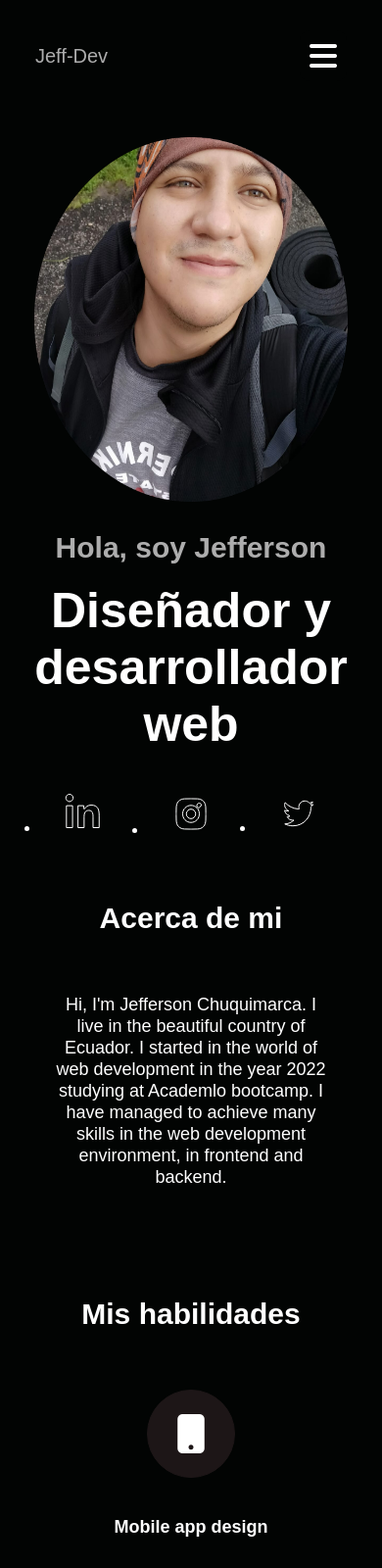
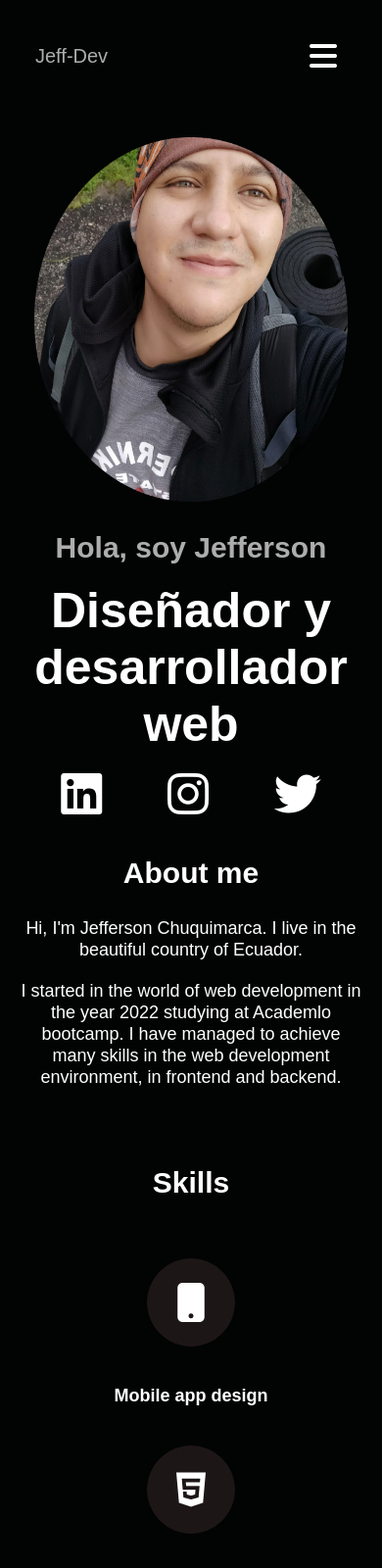
Before and after one commit to JeffChC/portafolioAcademlo, a plain HTML site: page index.html in a window 390 px wide. Shown: the top 1600 px of the page at 98% size. Drawn offline with Linux system fonts and the light colour scheme.

Commit message:
Pagina Responsive fin

```diff
--- a/assets/css/style.css
+++ b/assets/css/style.css
@@ -104,17 +104,20 @@ body{
     border-radius: 20px;
     padding: .5rem;
 }
-.ul-redes{
+.home-redes{
     display: flex;
     justify-content: space-evenly;
 
 }
 
-.ul-redes .redes{
+.home-redes .redes a{
+    color: var(--color-blanco);
+    width: 100px;
+    height: 20px;
     padding: 1.5rem;
-
 }
 
+/*  ABOUT ME*/
 .main .aboutme_section{
     margin: 0 auto;
     padding: 30px 20px 5px 20px;
@@ -140,7 +143,6 @@ body{
     font-size: 18px;
     line-height: 22px;
     margin-bottom: 20px;
-    padding: 2rem;
 }
 
 /* ---------- SKILLS ---------*/
@@ -362,17 +364,19 @@ footer>p {
             display: block;
             width: 100%;
         }
+        .portafolio_section h3{
+            text-align: left;
+            padding-left: 2rem;
+        }
         .portfolio .galeria .proyecto{
             max-width: 100%;
         }
         .portfolio .galeria .proyecto img{
             width: 100%;
         }
-        .contacto .fila{
-            display: block;
-        }
-        .contacto .fila .col{
-            width: 100%;
+        .contact_section h3{
+            text-align: left;
+            padding-left: 2rem;
         }
     }
 }
--- a/index.html
+++ b/index.html
@@ -20,7 +20,7 @@
                     <li><a href="#inicio" onclick="seleccionar()">Home</a></li>
                     <li><a href="#sobremi" onclick="seleccionar()">About me</a></li>
                     <li><a href="#skills" onclick="seleccionar()">Skills</a></li>
-                    <li><a href="#portfolio" onclick="seleccionar()">Experience</a></li>
+                    <!-- <li><a href="#experience" onclick="seleccionar()">Experience</a></li> -->
                     <li><a href="#portfolio" onclick="seleccionar()">Portfolio</a></li>
                     <li><a href="#contacto" onclick="seleccionar()">Contact</a></li>
                 </ul>
@@ -33,7 +33,7 @@
     <br>
     <main class="main">
 <!-- HOME SECCION -->
-            <section class="home_section">
+            <section class="home_section" id="inicio">
                 <div class="home-contenido">
                     <div class="home-img">
                         <img src="assets/img/descarga.png" alt="">
@@ -46,44 +46,43 @@
                         <h1>desarrollador web</h1>
                     </div>
                     <br>
-                    <div class="home-ul-redes">
-                        <ul class="ul-redes">
-                            <li class="redes">
-                               <a href="">
-                                   <img src="/assets/img/svg/linkedin.svg" alt="">
+                    <div class="home-redes">
+                        <div class="redes">
+                            <a href="#">
+                                <i class="fa-brands fa-linkedin fa-3x"></i>
                                 </a>
-                            </li>
-                            <li class="redes">
-                                <a href="">
-                                    <img src="/assets/img/svg/instagram.svg" alt="">
-                                </a>
-                            </li>
-                            <li class="redes">
-                                <a href="">
-                                    <img src="/assets/img/svg/twitter.svg" alt="">
-                                </a>
-                            </li>
-                        </ul>
+                        </div>
+                        <div class="redes">
+                            <a href="https://www.instagram.com/jeffchc94/" target="_blank">
+                                <i class="fa-brands fa-instagram fa-3x"></i>
+                            </a>
+                        </div>
+                        <div class="redes">
+                            <a href="https://twitter.com/JeffChuquimarca" target="_blank">
+                                <i class="fa-brands fa-twitter fa-3x"></i></i>
+                            </a>
+                        </div>
                     </div>
                 </div>
             </section>
 
 <!-- ABOUT ME SECCION -->
-            <section class="aboutme_section">
+            <section class="aboutme_section" id="sobremi">
                 <div class="aboutme-contenido">
-                    <h3 class="aboutme_h2">Acerca de mi</h3>
+                    <h3 class="aboutme_h2">About me</h3>
                     <br>
                     <p>
-                    Hi, I'm Jefferson Chuquimarca. I live in the beautiful country of Ecuador.
+                    Hi, I'm Jefferson Chuquimarca. I live in the beautiful country of Ecuador. </p>
+                    <p>
                     I started in the world of web development in the year 2022 studying at Academlo bootcamp. I have managed to achieve many skills in the web development environment, in frontend and backend.
                     </p>
                 </div>
             </section>
             <br>
 
-            <section class="skills_section">
+            <section class="skills_section" id="skills">
                 <div class="skills-contenido">
-                    <h3> Mis habilidades</h3>
+                    <h3> Skills</h3>
 
                     <div class="cont-skills">
 
@@ -128,19 +127,18 @@
                 </div>
             </section>
             <br>
-            <section class="experiencia_section">
+            <!-- <section class="experiencia_section">
                 <div class="experiencia-contenido">
-                    <h3>Experiencia</h3>
+                    <h3>Experience</h3>
+                    <div>
 
-                    <div class=""></div>
-                    <div></div>
-                    <div></div>
+                    </div>
                 </div>
 
             </section>
-            <br>
-            <section class="portafolio_section">
-                <h3>Portafolio</h3>
+            <br> -->
+            <section class="portafolio_section" id="portfolio">
+                <h3>Portfolio</h3>
                     <div class="galeria">
                     <div class="proyecto">
                         <img src="/assets/img/ejemplo 1.png" alt="">
@@ -159,13 +157,14 @@
                     </div>
             </section>
             <!-- CONTACTO  SECTION-->
-            <section class="contact_section">
-                <h3>Contacto:</h3>
+            <br>
+            <section class="contact_section" id="contacto">
+                <h3>Contacts:</h3>
                 <div class="contact-contenido">
                     <div class="contacts_container">
                         <a href="mailto:jrenan.ch@gmail.com" target="_blank" >
                             <i class="fa-sharp fa-solid fa-envelope fa-2x"></i></a>
-                            <span> Email </span>
+                            <span>Email</span>
                     </div>
                     <div class="contacts_container">
                         <a href="https://api.whatsapp.com/send?phone=593998554562" target="_blank">
```
Also changed, not shown: assets/img/Rectangle 1.png (deleted), assets/img/Rectangle 45.png (deleted), assets/img/svg/instagram.svg (deleted), assets/img/svg/linkedin.svg (deleted), assets/img/svg/twitter.svg (deleted).
